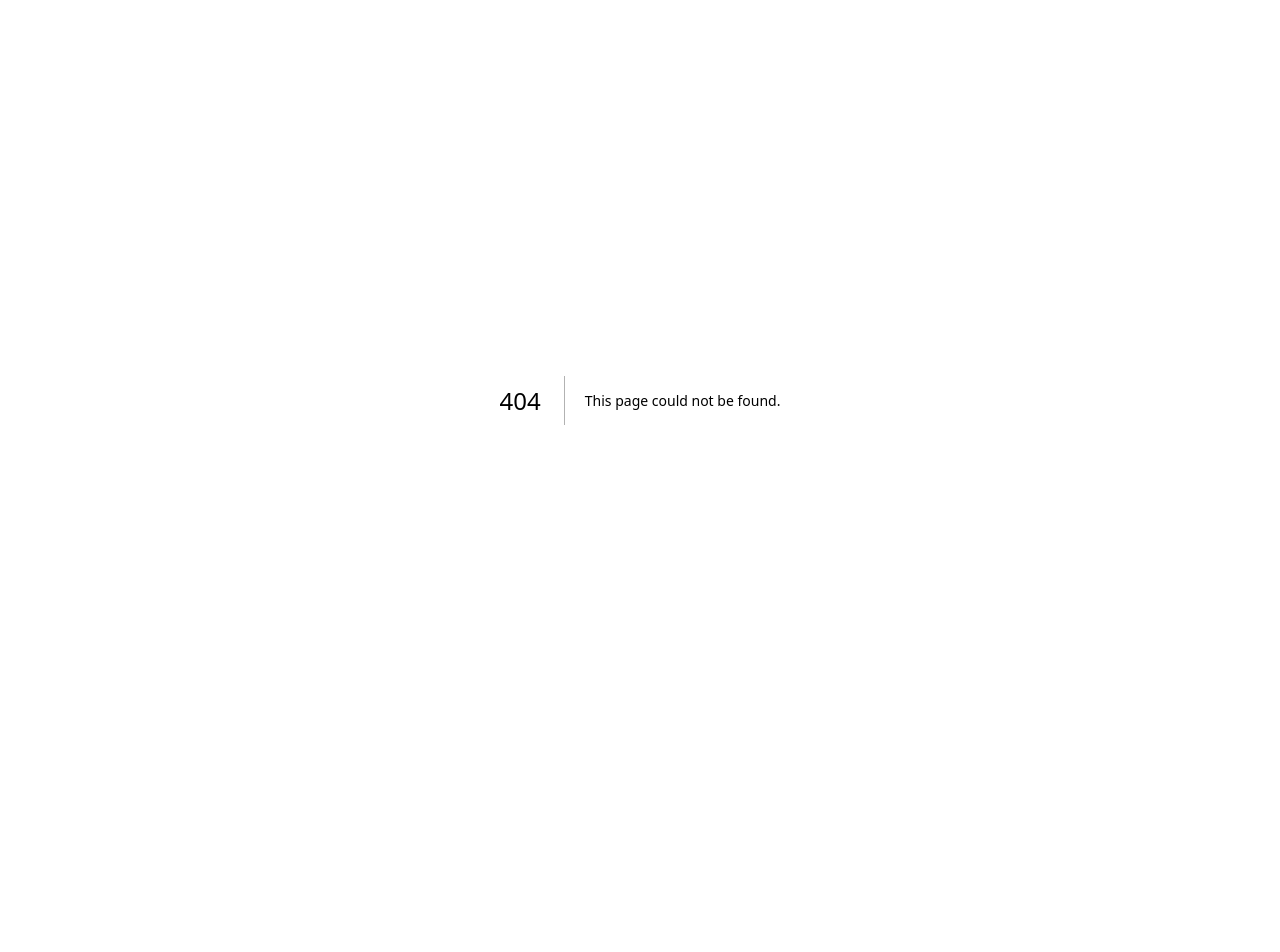
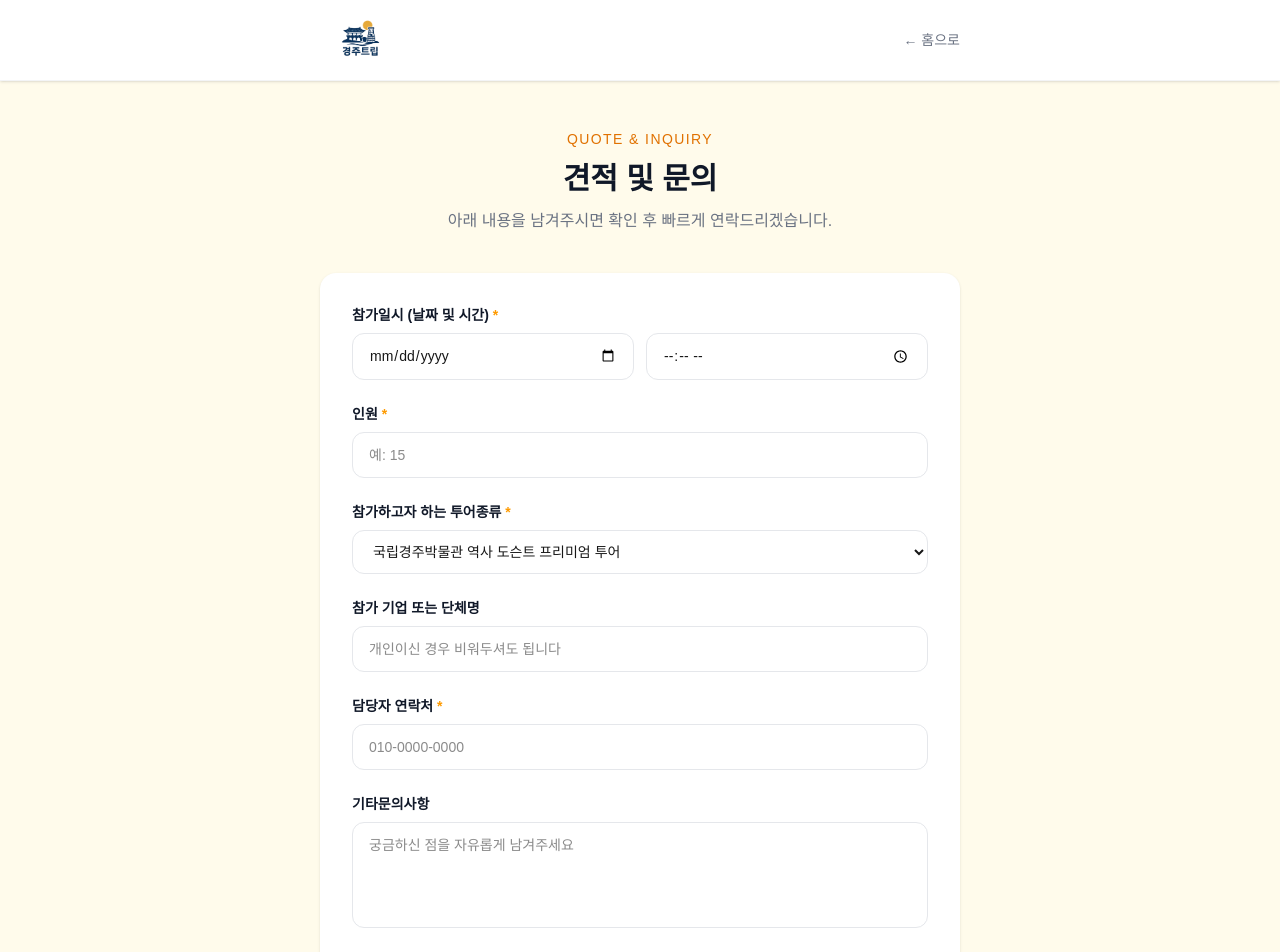
Before and after one commit to qkfmsclzls22-sudo/gyeongju-trip, a Next.js app: page /quote in a window 1280 px wide. Before the commit this address had no page. Shown: the top 952 px of the page. Before the commit the page ends 800 px from the top, so only its background shows below. Built offline with nearby package versions, Linux system fonts and the light colour scheme.

Commit message:
Add quote/inquiry form page, replace Kakao button with it
Submits to a Google Apps Script web app that appends rows to a
'견적문의' sheet in the order-management spreadsheet. WEBAPP_URL
is a placeholder until the script is deployed.

Co-Authored-By: Claude Sonnet 5 <noreply@anthropic.com>

```diff
--- a/app/page.tsx
+++ b/app/page.tsx
@@ -570,9 +570,9 @@ export default function Home() {
           <h2 className="text-3xl font-bold text-gray-900 mb-4">예약 & 문의</h2>
           <p className="text-gray-500 mb-10">카카오톡 또는 전화로 편하게 문의해주세요. 빠르게 답변드립니다.</p>
           <div className="grid sm:grid-cols-2 gap-4">
-            <a href="https://open.kakao.com/gjtrip" target="_blank" rel="noopener noreferrer" className="flex items-center justify-center gap-3 bg-yellow-400 hover:bg-yellow-500 text-gray-900 font-semibold py-4 rounded-2xl transition-colors">
-              <span className="text-2xl">💬</span>
-              카카오톡 문의하기
+            <a href="/quote" className="flex items-center justify-center gap-3 bg-yellow-400 hover:bg-yellow-500 text-gray-900 font-semibold py-4 rounded-2xl transition-colors">
+              <span className="text-2xl">📝</span>
+              견적 및 문의
             </a>
             <a href="tel:010-8402-8543" className="flex items-center justify-center gap-3 border-2 border-gray-200 hover:border-amber-400 text-gray-700 font-semibold py-4 rounded-2xl transition-colors">
               <span className="text-2xl">📞</span>
--- /dev/null
+++ b/app/quote/page.tsx
@@ -0,0 +1,210 @@
+"use client";
+
+import { useState } from "react";
+
+// Apps Script 웹앱 배포 후 발급되는 URL로 교체 필요 (경주트립 주문관리 스프레드시트에 연결됨)
+const QUOTE_WEBAPP_URL = "https://script.google.com/macros/s/REPLACE_WITH_DEPLOYMENT_ID/exec";
+
+const TOUR_OPTIONS = [
+  "국립경주박물관 역사 도슨트 프리미엄 투어",
+  "경주 야경투어 청사초롱 신라별빛야행",
+  "불국사·석굴암 문화해설사 역사투어",
+  "기타(직접 문의)",
+];
+
+export default function QuotePage() {
+  const [date, setDate] = useState("");
+  const [time, setTime] = useState("");
+  const [people, setPeople] = useState("");
+  const [tourType, setTourType] = useState(TOUR_OPTIONS[0]);
+  const [orgName, setOrgName] = useState("");
+  const [phone, setPhone] = useState("");
+  const [message, setMessage] = useState("");
+  const [status, setStatus] = useState<"idle" | "submitting" | "done" | "error">("idle");
+
+  const isValid = date && time && people && phone;
+
+  async function handleSubmit(e: React.FormEvent) {
+    e.preventDefault();
+    if (!isValid) {
+      setStatus("error");
+      return;
+    }
+    setStatus("submitting");
+    try {
+      await fetch(QUOTE_WEBAPP_URL, {
+        method: "POST",
+        mode: "no-cors",
+        headers: { "Content-Type": "text/plain;charset=utf-8" },
+        body: JSON.stringify({
+          참가일시: `${date} ${time}`,
+          인원: people,
+          투어종류: tourType,
+          기업단체명: orgName,
+          담당자연락처: phone,
+          기타문의사항: message,
+        }),
+      });
+      setStatus("done");
+      setDate("");
+      setTime("");
+      setPeople("");
+      setTourType(TOUR_OPTIONS[0]);
+      setOrgName("");
+      setPhone("");
+      setMessage("");
+    } catch {
+      setStatus("error");
+    }
+  }
+
+  return (
+    <main className="min-h-screen bg-amber-50">
+      <header className="bg-white border-b border-gray-100 shadow-sm">
+        <div className="max-w-2xl mx-auto px-4 py-4 flex items-center justify-between">
+          <a href="/" className="flex items-center">
+            <img src="/logo.png" alt="경주트립" className="h-12 w-auto" />
+          </a>
+          <a href="/" className="text-sm text-gray-500 hover:text-gray-900 transition-colors">
+            ← 홈으로
+          </a>
+        </div>
+      </header>
+
+      <div className="max-w-2xl mx-auto px-4 py-12">
+        <p className="text-amber-600 text-sm tracking-widest mb-3 text-center">QUOTE & INQUIRY</p>
+        <h1 className="text-3xl font-bold text-gray-900 mb-3 text-center">견적 및 문의</h1>
+        <p className="text-gray-500 mb-10 text-center">
+          아래 내용을 남겨주시면 확인 후 빠르게 연락드리겠습니다.
+        </p>
+
+        {status === "done" ? (
+          <div className="bg-white rounded-2xl shadow-sm p-10 text-center">
+            <div className="text-5xl mb-4">✅</div>
+            <h2 className="text-xl font-bold text-gray-900 mb-2">문의가 접수되었습니다</h2>
+            <p className="text-gray-500 text-sm mb-6">
+              확인 후 담당자 연락처로 빠르게 연락드릴게요. 급하신 경우 아래로 바로 연락 주세요.
+            </p>
+            <div className="flex flex-col sm:flex-row gap-3 justify-center">
+              <a href="tel:010-8402-8543" className="bg-amber-500 hover:bg-amber-600 text-white font-semibold px-6 py-3 rounded-full transition-colors">
+                📞 010-8402-8543
+              </a>
+              <button
+                onClick={() => setStatus("idle")}
+                className="border-2 border-gray-200 hover:border-amber-400 text-gray-700 font-semibold px-6 py-3 rounded-full transition-colors"
+              >
+                문의 하나 더 남기기
+              </button>
+            </div>
+          </div>
+        ) : (
+          <form onSubmit={handleSubmit} className="bg-white rounded-2xl shadow-sm p-6 sm:p-8 space-y-6">
+            <div>
+              <label className="block text-sm font-semibold text-gray-900 mb-2">
+                참가일시 (날짜 및 시간) <span className="text-amber-500">*</span>
+              </label>
+              <div className="flex gap-3">
+                <input
+                  type="date"
+                  required
+                  value={date}
+                  onChange={(e) => setDate(e.target.value)}
+                  className="flex-1 border border-gray-200 rounded-xl px-4 py-3 text-sm focus:outline-none focus:border-amber-400"
+                />
+                <input
+                  type="time"
+                  required
+                  value={time}
+                  onChange={(e) => setTime(e.target.value)}
+                  className="flex-1 border border-gray-200 rounded-xl px-4 py-3 text-sm focus:outline-none focus:border-amber-400"
+                />
+              </div>
+            </div>
+
+            <div>
+              <label className="block text-sm font-semibold text-gray-900 mb-2">
+                인원 <span className="text-amber-500">*</span>
+              </label>
+              <input
+                type="number"
+                required
+                min={1}
+                placeholder="예: 15"
+                value={people}
+                onChange={(e) => setPeople(e.target.value)}
+                className="w-full border border-gray-200 rounded-xl px-4 py-3 text-sm focus:outline-none focus:border-amber-400"
+              />
+            </div>
+
+            <div>
+              <label className="block text-sm font-semibold text-gray-900 mb-2">
+                참가하고자 하는 투어종류 <span className="text-amber-500">*</span>
+              </label>
+              <select
+                value={tourType}
+                onChange={(e) => setTourType(e.target.value)}
+                className="w-full border border-gray-200 rounded-xl px-4 py-3 text-sm focus:outline-none focus:border-amber-400 bg-white"
+              >
+                {TOUR_OPTIONS.map((t) => (
+                  <option key={t} value={t}>{t}</option>
+                ))}
+              </select>
+            </div>
+
+            <div>
+              <label className="block text-sm font-semibold text-gray-900 mb-2">
+                참가 기업 또는 단체명
+              </label>
+              <input
+                type="text"
+                placeholder="개인이신 경우 비워두셔도 됩니다"
+                value={orgName}
+                onChange={(e) => setOrgName(e.target.value)}
+                className="w-full border border-gray-200 rounded-xl px-4 py-3 text-sm focus:outline-none focus:border-amber-400"
+              />
+            </div>
+
+            <div>
+              <label className="block text-sm font-semibold text-gray-900 mb-2">
+                담당자 연락처 <span className="text-amber-500">*</span>
+              </label>
+              <input
+                type="tel"
+                required
+                placeholder="010-0000-0000"
+                value={phone}
+                onChange={(e) => setPhone(e.target.value)}
+                className="w-full border border-gray-200 rounded-xl px-4 py-3 text-sm focus:outline-none focus:border-amber-400"
+              />
+            </div>
+
+            <div>
+              <label className="block text-sm font-semibold text-gray-900 mb-2">기타문의사항</label>
+              <textarea
+                rows={4}
+                placeholder="궁금하신 점을 자유롭게 남겨주세요"
+                value={message}
+                onChange={(e) => setMessage(e.target.value)}
+                className="w-full border border-gray-200 rounded-xl px-4 py-3 text-sm focus:outline-none focus:border-amber-400 resize-none"
+              />
+            </div>
+
+            {status === "error" && (
+              <p className="text-red-500 text-sm">
+                {"*"} 표시된 항목을 모두 입력해주세요. 계속 오류가 나면 전화(010-8402-8543)로 문의해주세요.
+              </p>
+            )}
+
+            <button
+              type="submit"
+              disabled={status === "submitting"}
+              className="w-full bg-amber-500 hover:bg-amber-600 disabled:opacity-50 text-white font-semibold py-4 rounded-xl transition-colors"
+            >
+              {status === "submitting" ? "제출 중..." : "문의 제출하기"}
+            </button>
+          </form>
+        )}
+      </div>
+    </main>
+  );
+}
```
